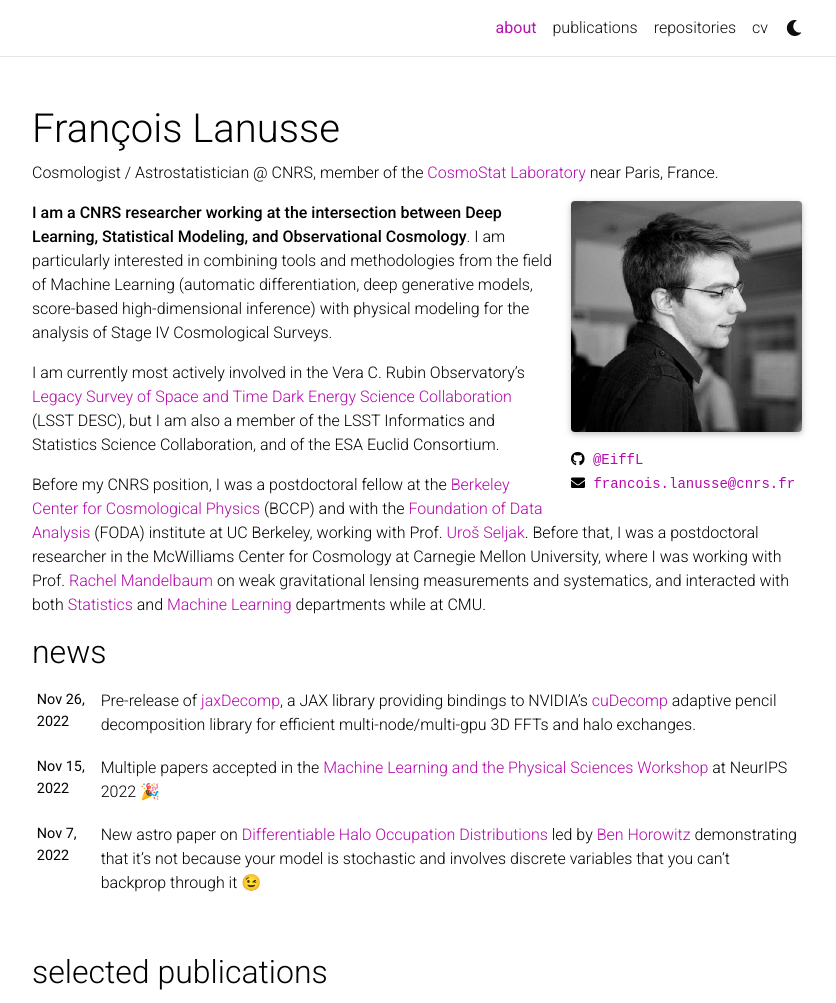
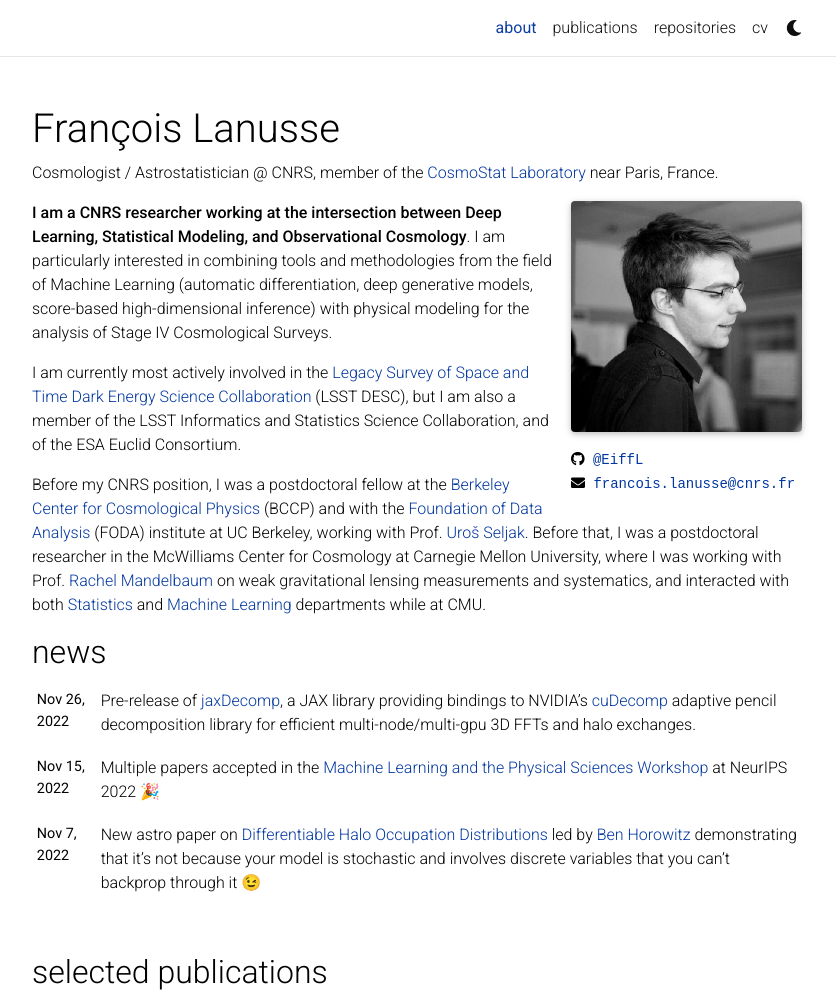
Before and after one commit to EiffL/eiffl.github.io, a Jekyll site: the page built from _pages/about.md, in a window 1280 px wide and 1273 px high, cut to the strip 0-1003 px from the top of the window. Shown: the whole strip, without its empty margins (223-1059 px from the left). Built offline with Jekyll 4.4.1, drawn with Linux system fonts in a browser that asks for light colours; full-size pictures stand in for the smaller copies a plugin makes; emoji names are drawn with the system emoji font; comment, search, counter and statistics services are not loaded; a style sheet for code colours, icons or effects is not loaded.

Commit message:
updated the theme a little bit

```diff
--- a/_pages/about.md
+++ b/_pages/about.md
@@ -19,7 +19,7 @@ social: true # includes social icons at the bottom of the page
 
 **I am a CNRS researcher working at the intersection between Deep Learning, Statistical Modeling, and Observational Cosmology**. I am particularly interested in combining tools and methodologies from the field of Machine Learning (automatic differentiation, deep generative models, score-based high-dimensional inference) with physical modeling for the analysis of Stage IV Cosmological Surveys.
 
-I am currently most actively involved in the Vera C. Rubin Observatory's [Legacy Survey of Space and Time Dark Energy Science Collaboration](https://lsstdesc.org/) (LSST DESC), but I am also a member of the LSST Informatics and Statistics Science Collaboration, and of the ESA Euclid Consortium.
+I am currently most actively involved in the [Legacy Survey of Space and Time Dark Energy Science Collaboration](https://lsstdesc.org/) (LSST DESC), but I am also a member of the LSST Informatics and Statistics Science Collaboration, and of the ESA Euclid Consortium.
 
 <p>Before my CNRS position, I was a postdoctoral fellow at the <a class="reference external" href="http://bccp.berkeley.edu/">Berkeley Center for Cosmological
 Physics</a> (BCCP) and with the <a class="reference external" href="https://foda.berkeley.edu/">Foundation of Data Analysis</a> (FODA)
--- a/_sass/_themes.scss
+++ b/_sass/_themes.scss
@@ -7,8 +7,8 @@
   --global-code-bg-color: #{$code-bg-color-light};
   --global-text-color: #{$black-color};
   --global-text-color-light: #{$grey-color};
-  --global-theme-color: #{$purple-color};
-  --global-hover-color: #{$purple-color};
+  --global-theme-color: #{$blue-color-dark};
+  --global-hover-color: #{$blue-color-dark};
   --global-footer-bg-color: #{$grey-color-dark};
   --global-footer-text-color: #{$grey-color-light};
   --global-footer-link-color: #{$white-color};
@@ -38,8 +38,8 @@ html[data-theme='dark'] {
   --global-code-bg-color: #{$code-bg-color-dark};
   --global-text-color: #{$grey-color-light};
   --global-text-color-light: #{$grey-color-light};
-  --global-theme-color: #{$cyan-color};
-  --global-hover-color: #{$cyan-color};
+  --global-theme-color: #{$orange-color};
+  --global-hover-color: #{$orange-color};
   --global-footer-bg-color: #{$grey-color-light};
   --global-footer-text-color: #{$grey-color-dark};
   --global-footer-link-color: #{$black-color};
```
